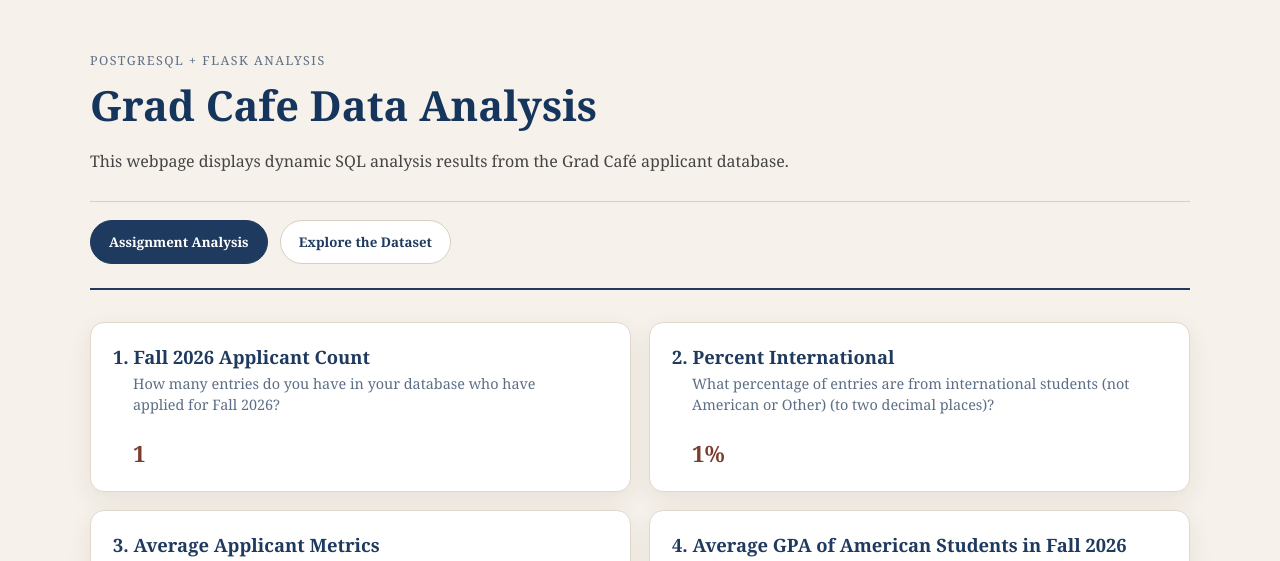
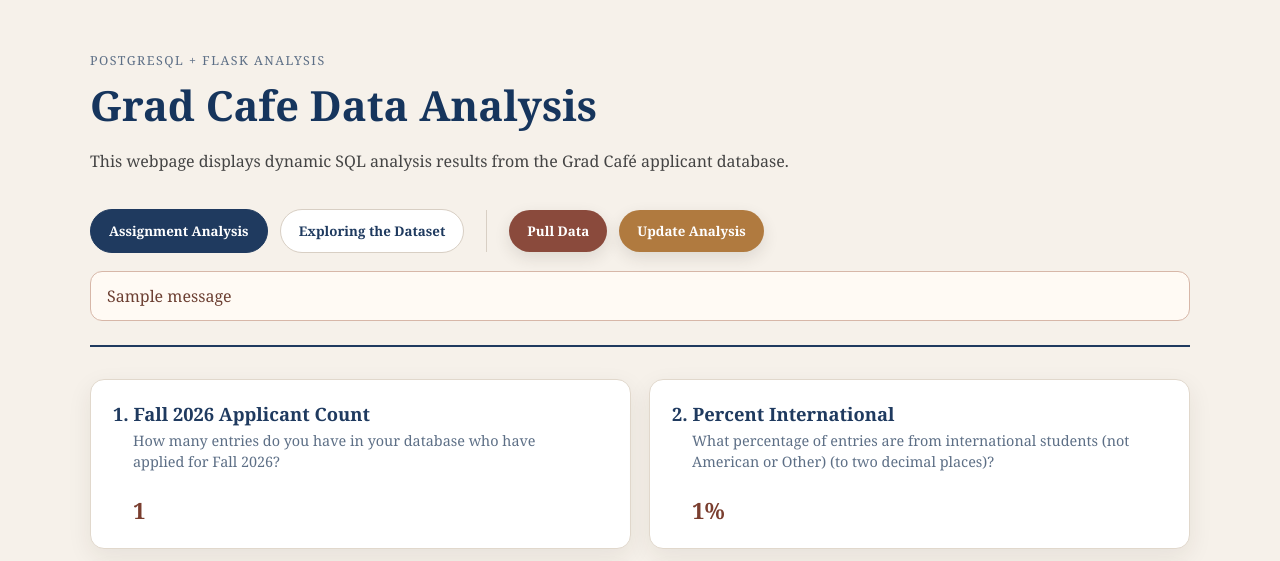
Before and after one commit to karunya725/jhu_software_concepts, a Flask app: template module_3/templates/index.html in a window 1280 px wide. Shown: the top 561 px of the page. Run offline with Flask 3, Linux system fonts and the light colour scheme; the template is opened without the code that fills it: most values are stand-ins (such as "Sample title", 1, 10 or a date in 2020); one stand-in notice (Sample message) is shown; some libraries are stand-ins or nearby versions.

Commit message:
Added webpage buttons

```diff
--- a/module_3/app.py
+++ b/module_3/app.py
@@ -1,8 +1,18 @@
+from pathlib import Path
+import subprocess
+import sys
+import threading
+
 import psycopg
-from flask import Flask, render_template, request
+from flask import Flask, render_template, request, redirect, url_for, flash
 
 
 app = Flask(__name__)
+
+app.secret_key = "gradcafe-module-3-secret-key"
+
+PULL_DATA_RUNNING = False
+PULL_DATA_LOCK = threading.Lock()
 
 
 # -----------------------------
@@ -13,6 +23,9 @@
 DB_PASSWORD = "jscm3@56psg"
 DB_HOST = "localhost"
 DB_PORT = "5432"
+
+BASE_DIR = Path(__file__).resolve().parent
+PULL_DATA_SCRIPT = BASE_DIR / "module_2_code" / "pull_new_data.py"
 
 
 def get_connection():
@@ -436,6 +449,31 @@
     return results
 
 
+def run_pull_data_pipeline():
+    """
+    Runs the incremental Pull Data pipeline in the background.
+    """
+    global PULL_DATA_RUNNING
+
+    try:
+        print("Starting Pull Data pipeline from Flask...")
+
+        subprocess.run(
+            [sys.executable, str(PULL_DATA_SCRIPT)],
+            check=True,
+            cwd=BASE_DIR
+        )
+
+        print("Pull Data pipeline finished successfully.")
+
+    except subprocess.CalledProcessError as error:
+        print(f"Pull Data pipeline failed: {error}")
+
+    finally:
+        with PULL_DATA_LOCK:
+            PULL_DATA_RUNNING = False
+
+
 @app.route("/")
 def index():
     filters = {
@@ -455,8 +493,45 @@
         results=results,
         filters=filters,
         filter_options=filter_options,
-        dashboard=dashboard
+        dashboard=dashboard,
+        pull_data_running=PULL_DATA_RUNNING
     )
+
+@app.route("/pull-data", methods=["POST"])
+def pull_data():
+    """
+    Starts the incremental data pull pipeline.
+    """
+    global PULL_DATA_RUNNING
+
+    with PULL_DATA_LOCK:
+        if PULL_DATA_RUNNING:
+            flash("Pull Data is already running. Please wait before starting another request.")
+            return redirect(url_for("index", tab="explore"))
+
+        PULL_DATA_RUNNING = True
+
+    pipeline_thread = threading.Thread(target=run_pull_data_pipeline)
+    pipeline_thread.start()
+
+    flash(
+        "Pull Data has started. The app is checking Grad Café for new records. "
+        "This may take a while if new records need LLM enrichment."
+    )
+
+    return redirect(url_for("index", tab="explore"))
+
+@app.route("/update-analysis", methods=["POST"])
+def update_analysis():
+    """
+    Refreshes analysis unless Pull Data is currently running.
+    """
+    if PULL_DATA_RUNNING:
+        flash("Analysis cannot be updated while Pull Data is running. Please wait and try again.")
+        return redirect(url_for("index", tab="explore"))
+
+    flash("Analysis updated using the current PostgreSQL database.")
+    return redirect(url_for("index"))
 
 if __name__ == "__main__":
     app.run(debug=True)
--- a/module_3/static/style.css
+++ b/module_3/static/style.css
@@ -298,12 +298,95 @@
     }
 }
 
+.nav-actions-row {
+    display: flex;
+    align-items: center;
+    gap: 22px;
+    margin-top: 26px;
+    padding-top: 8px;
+    flex-wrap: wrap;
+}
+
 .tabs {
     display: flex;
     gap: 12px;
-    margin-top: 26px;
-    border-top: 1px solid #d8cfc4;
-    padding-top: 18px;
+    flex-wrap: wrap;
+}
+
+.nav-divider {
+    width: 1px;
+    height: 42px;
+    background: #d8cfc4;
+}
+
+.data-actions {
+    display: flex;
+    gap: 12px;
+    flex-wrap: wrap;
+}
+
+.data-actions form {
+    margin: 0;
+}
+
+.action-button {
+    border: none;
+    padding: 12px 18px;
+    border-radius: 999px;
+    font-family: Georgia, "Times New Roman", serif;
+    font-weight: bold;
+    cursor: pointer;
+    color: #fff;
+    box-shadow: 0 6px 16px rgba(50, 40, 30, 0.12);
+}
+
+.pull-button {
+    background: #8a4a3c;
+}
+
+.pull-button:hover {
+    background: #733a2f;
+}
+
+.update-button {
+    background: #b07a3f;
+}
+
+.update-button:hover {
+    background: #956634;
+}
+
+.action-button:disabled {
+    background: #b8aaa0;
+    cursor: not-allowed;
+    box-shadow: none;
+}
+
+.flash-messages {
+    margin-top: 18px;
+    background: #fffaf4;
+    border: 1px solid #d7b7a8;
+    color: #6c3f32;
+    padding: 12px 16px;
+    border-radius: 12px;
+    line-height: 1.5;
+}
+
+.flash-messages p {
+    margin: 0;
+}
+
+@media (max-width: 760px) {
+    .nav-actions-row {
+        align-items: flex-start;
+        flex-direction: column;
+        gap: 14px;
+    }
+
+    .nav-divider {
+        width: 100%;
+        height: 1px;
+    }
 }
 
 .tab-button {
--- a/module_3/templates/index.html
+++ b/module_3/templates/index.html
@@ -15,14 +15,56 @@
                 This webpage displays dynamic SQL analysis results from the Grad Café applicant database.
             </p>
 
+            <div class="nav-actions-row">
                 <div class="tabs">
                     <button class="tab-button active" onclick="showTab('assignment-tab', this)">
                         Assignment Analysis
                     </button>
                     <button class="tab-button" onclick="showTab('explore-tab', this)">
-                    Explore the Dataset
+                        Exploring the Dataset
                     </button>
                 </div>
+
+                <div class="nav-divider"></div>
+
+                <div class="data-actions">
+                    <form method="post" action="{{ url_for('pull_data') }}">
+                        <button
+                            type="submit"
+                            class="action-button pull-button"
+                            {% if pull_data_running %}disabled{% endif %}
+                        >
+                            {% if pull_data_running %}
+                                Pulling Data...
+                            {% else %}
+                                Pull Data
+                            {% endif %}
+                        </button>
+                    </form>
+
+                    <form method="post" action="{{ url_for('update_analysis') }}">
+                        <button
+                            type="submit"
+                            class="action-button update-button"
+                            {% if pull_data_running %}disabled{% endif %}
+                        >
+                            Update Analysis
+                        </button>
+                    </form>
+                </div>
+            </div>
+
+            {% with messages = get_flashed_messages() %}
+                {% if messages %}
+                    <div class="flash-messages">
+                        {% for message in messages %}
+                            <p>{{ message }}</p>
+                        {% endfor %}
+                    </div>
+                {% endif %}
+            {% endwith %}
+
+
         </header>
 
         <!-- Assignment Analysis Tab -->
@@ -368,6 +410,12 @@
             const exploreButton = document.querySelectorAll(".tab-button")[1];
             showTab("explore-tab", exploreButton);
         }
+
+        {% if pull_data_running %}
+            setTimeout(function() {
+                window.location.reload();
+            }, 5000);
+        {% endif %}
     </script>
 </body>
 </html>
```
Lines whose indentation alone changed are shown as unchanged.
